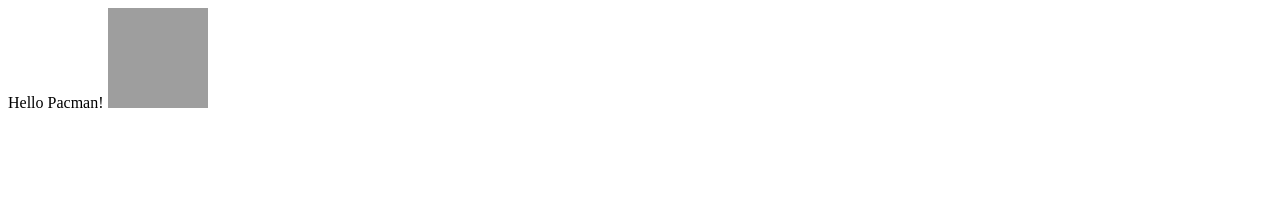
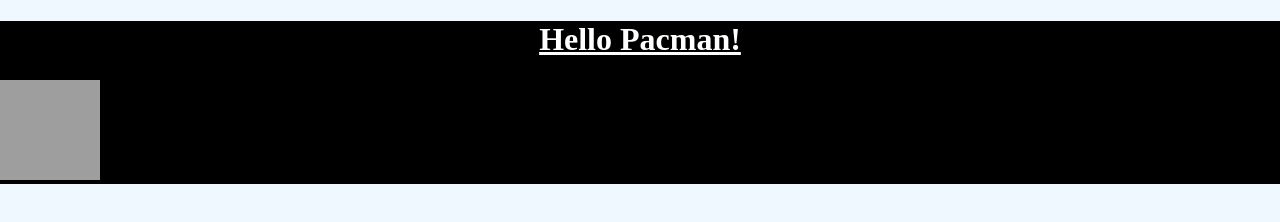
Before and after one commit to th317erd/pacman-remake, a plain HTML site: page src/index.html in a window 1280 px wide. Drawn offline with Linux system fonts and the light colour scheme; grey boxes are pictures that could not be loaded.

Commit message:
pushing changes

```diff
--- a/src/css/style.css
+++ b/src/css/style.css
@@ -1,3 +1,21 @@
+body {
+  max-width: 1400px;
+  width: 100%;
+  margin: 0 auto;
+  display: block;
+  background-color: aliceblue;
+}
+
+.main {
+  background-color: black;
+}
+
+h1 {
+  color: white;
+  text-align: center;
+  text-decoration: underline;
+}
+
 img {
   width: 100px;
   height: 100px;
--- a/src/index.html
+++ b/src/index.html
@@ -6,7 +6,9 @@
   </head>
 
   <body>
-    Hello Pacman!
-    <img src="https://upload.wikimedia.org/wikipedia/commons/thumb/4/49/Pacman.svg/542px-Pacman.svg.png" alt="Pac Man">
+    <div class="main">
+      <h1>Hello Pacman!</h1>
+      <img src="https://upload.wikimedia.org/wikipedia/commons/thumb/4/49/Pacman.svg/542px-Pacman.svg.png" alt="Pac Man">
+    </div>
   </body>
 </html>
```
